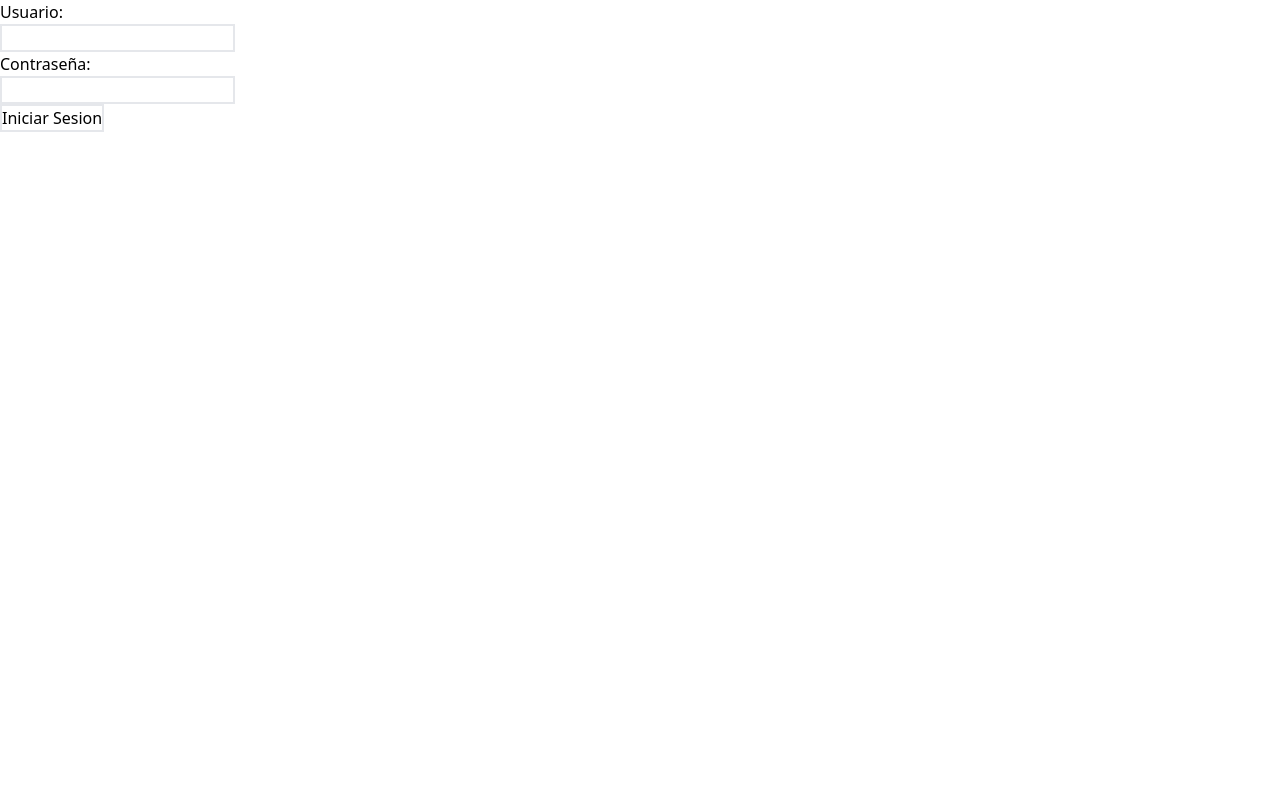
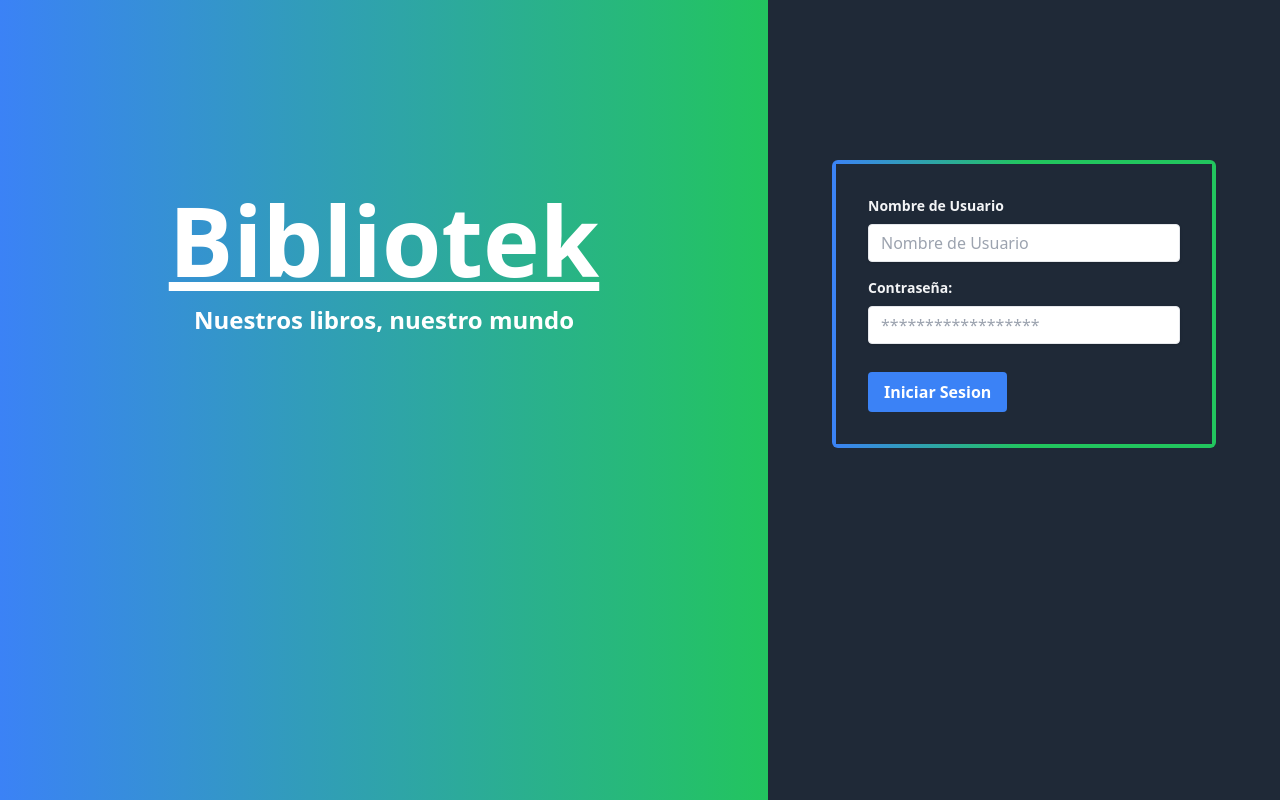
Before and after one commit to jleonardod/Bibliotek, a React (Vite) app: page / in a window 1280 px wide. Built offline with nearby package versions, Linux system fonts and the light colour scheme.

Commit message:
Diseño login interfaz web

```diff
--- a/src/pages/Login.jsx
+++ b/src/pages/Login.jsx
@@ -33,7 +33,6 @@ class Login extends Component {
         var respuesta=response[0]
         cookies.set('id', respuesta.id, {path: "/"})
         cookies.set('username', respuesta.username, {path: "/"})
-        alert(`Bienvenido ${respuesta.username}`)
         window.location.href="./Home"
       }else{
         alert("El usuario o contraseña no son correctos")
@@ -52,16 +51,58 @@ class Login extends Component {
 
   render(){
     return(
-      <div>
-        <label>Usuario: </label>
-        <br />
-        <input type="text" className='border-black-500 border-2' name="username" onChange={this.handleChange}/>
-        <br />
-        <label>Contraseña: </label>
-        <br />
-        <input type="password" className='border-black-500 border-2' name="password" onChange={this.handleChange}/>
-        <br />
-        <button className='border-black-500 border-2' onClick={()=> this.iniciarSesion()}>Iniciar Sesion</button>
+      <div className='grid grid-cols-1 absolute gap-0 w-full h-full'>
+        <div className='grid grid-cols-5 relative gap-0 '>
+          <div
+            className="
+              md:col-span-3
+              bg-gradient-to-r from-blue-500 to-green-500
+              bg-no-repeat
+              bg-cover
+              text-center
+              pt-48"
+          >
+            <h1 className='font-bold text-white text-8xl underline'>Bibliotek</h1>
+            <h3 className='text-white font-bold mt-4 text-2xl'>Nuestros libros, nuestro mundo</h3>
+          </div>
+          <div className='md:col-span-2 items-center justify-center bg-gray-800 back p-16'>
+            <div className='rounded-md bg-gradient-to-r from-blue-500 via-green-500 to-green-500 p-1 mt-24'>
+              <div className='items-center justify-center bg-gray-800 back p-8'>
+                <div className='mb-4'>
+                  <label class="block text-gray-100 text-sm font-bold mb-2" for="username">
+                    Nombre de Usuario
+                  </label>
+                  <input
+                    type="text"
+                    className='shadow appearance-none border rounded w-full py-2 px-3 text-gray-700 leading-tight focus:outline-none focus:shadow-outline'
+                    name="username"
+                    id="username"
+                    placeholder='Nombre de Usuario'
+                    onChange={this.handleChange}/>
+                </div>
+                <div className='mb-4'>
+                  <label class="block text-gray-100 text-sm font-bold mb-2" for="password">Contraseña: </label>
+                  <input
+                    type="password"
+                    className='shadow appearance-none border rounded w-full py-2 px-3 text-gray-700 mb-3 leading-tight focus:outline-none focus:shadow-outline'
+                    name="password"
+                    id="password"
+                    placeholder='******************'
+                    onChange={this.handleChange}/>
+                </div>
+                <div class="flex items-center justify-between">
+                  <button
+                    className='bg-blue-500 hover:bg-blue-700 text-white font-bold py-2 px-4 rounded focus:outline-none focus:shadow-outline'
+                    onClick={()=> this.iniciarSesion()}
+                    type="button"
+                  >
+                    Iniciar Sesion
+                  </button>
+                </div>
+              </div>
+            </div>
+          </div>
+        </div>
       </div>
     )
   }
--- a/tailwind.config.cjs
+++ b/tailwind.config.cjs
@@ -5,7 +5,11 @@ module.exports = {
     "./src/**/*.{js,ts,jsx,tsx}",
   ],
   theme: {
-    extend: {},
+    extend: {
+      colors: {
+        primary: '#127369'
+      }
+    },
   },
   plugins: [],
 }
```
